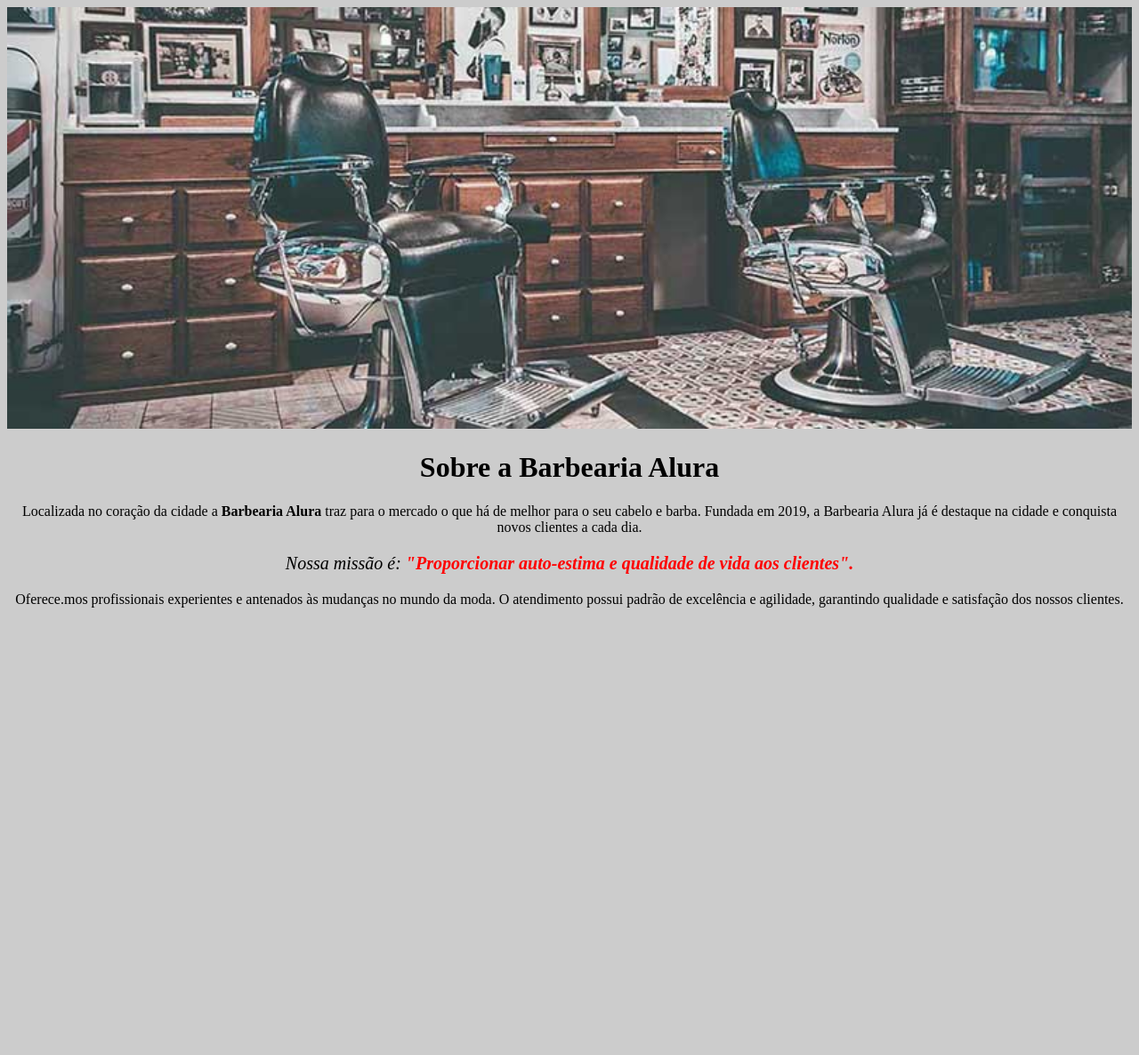
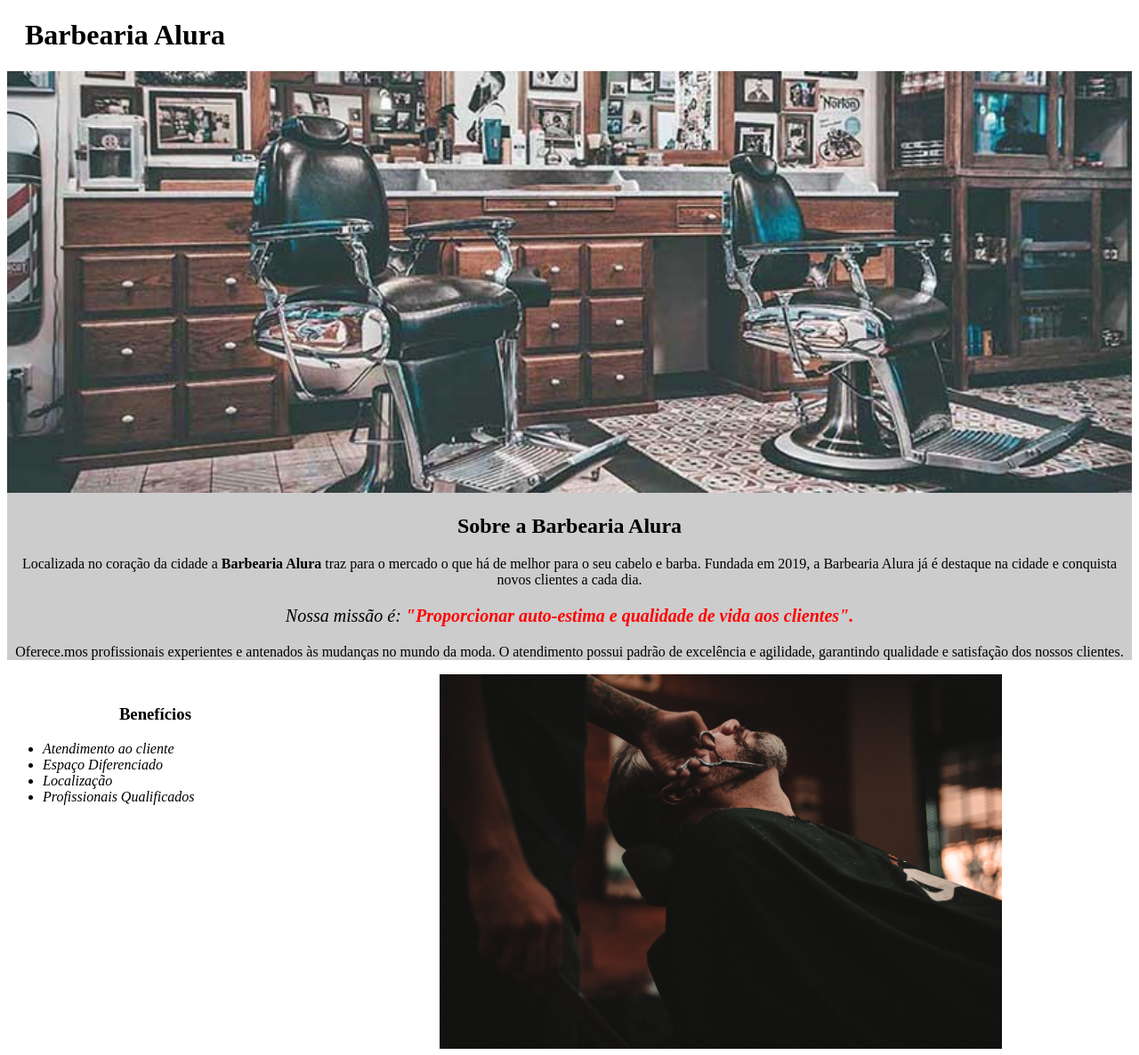
Before and after one commit to Will-Avelar/Alura.Barbearia-__Front-end, a plain HTML site: page Index.html in a window 1280 px wide. Shown: the whole page at 89% size. Before the commit the page ends 800 px from the top, so only its background shows below. Drawn offline with Linux system fonts and the light colour scheme.

Commit message:
mudanças

```diff
--- a/Index.html
+++ b/Index.html
@@ -23,11 +23,16 @@
                 </head>
 
             <body>
+                <!--a tag header é o cabeçalho-->
+                <header>
+                <h1 class="titulo-pricipal"> Barbearia Alura</h1>
+                </header>
+                    <div class="principal">
                     <!--tag abaaixo de imagem o src é de source mas se usa abreviado e a imagem deve estar dentro da pastas do html-->
                     <img id="banner" src="banner.jpg">
-    <!--Esta propriedade abaixo alinha au centro style="text-align: center-->
+                    <!--Esta propriedade abaixo alinha ao centro style="text-align: center-->
                     <!--essa propriedade abaixo background marca os paragrafos com a cor escolhida background: #cccccc dentro da propriedade-->
-    <h1>Sobre a Barbearia Alura</h1>
+                    <h2 class="titulo-centralizado">Sobre a Barbearia Alura</h2>
                     <!--tag <h1> ate <h6> titulos e subtitulos-->
                     <p>Localizada no coração da cidade a <strong>Barbearia Alura</strong> traz para o mercado o que há de melhor para o seu cabelo e barba. Fundada em 2019, a Barbearia Alura já é destaque na cidade e conquista novos clientes a cada dia.</p>
                     <!--tag <STRONG> marca o texto em negrito-->
@@ -42,5 +47,22 @@
                     <!--O conteúdo fica no body e informações no head-->
                     <!--, o estilo dos textos são formatados com css -->
                     <!-- na linha onde tem a tag, quando vc add um css ele é chamado de css in-line-->
+
+                    <!-- a tag ul é uma tag usada para listas, neste caso sem uma ordem -->
+                    <!-- a tag ol é uma tag usada para listas, neste caso ccom uma ordem -->
+                    <!--Alem da tag ul ou ol em cada item tem que haver uma tag pra cada paragrafo que é a tag li-->
+                </div>
+                <div class="beneficios">
+                    <ul>
+                    <h3 class="titulo-centralizado">Benefícios</h3>
+                        <li class="itens">Atendimento ao cliente </li>
+                        <li class="itens">Espaço Diferenciado</li>
+                        <li class="itens">Localização</li>
+                        <li class="itens">Profissionais Qualificados</li>
+                    </ul>
+                    <img src="beneficios.jpg" class="imagembeneficios">
+                </div>
+
+
             </body>
             </html>
--- a/style.css
+++ b/style.css
@@ -1,14 +1,20 @@
     /*uma boa estrutura de css deve seguir a estrutura do html*/
     /*essa propriedade esta dentro da classe body para obter o fundo na classe toda.*/
-body {
-    background: #cccccc;
+   /* body {
+
+    }*/
+    .titulo-pricipal {
+        padding-left: 20px;
     }
     /*quando vc coloca a imagem em 100% ela ocupa todo o espaço e se move com a mesma*/
     #banner {
     width: 100%;
     }
+    .principal {
+        background: #cccccc;
+    }
 
-h1 {
+    .titulo-centralizado {
      text-align: center;
     }
     p {
@@ -24,3 +30,20 @@ em strong {
         color: red;
 
     }
+    .itens {
+        font-style: italic;
+    }
+    .benefícios {
+    background-color: #ffffff;
+    padding: 20px;
+    }
+
+    ul {
+        display: inline-block;
+        vertical-align: top;
+        width: 20%;
+        margin-right: 15%;
+    }
+    .imagembeneficios {
+        width: 50%;
+    }
```
Also changed, not shown: beneficios.jpg (added). Lines whose indentation alone changed are shown as unchanged.
